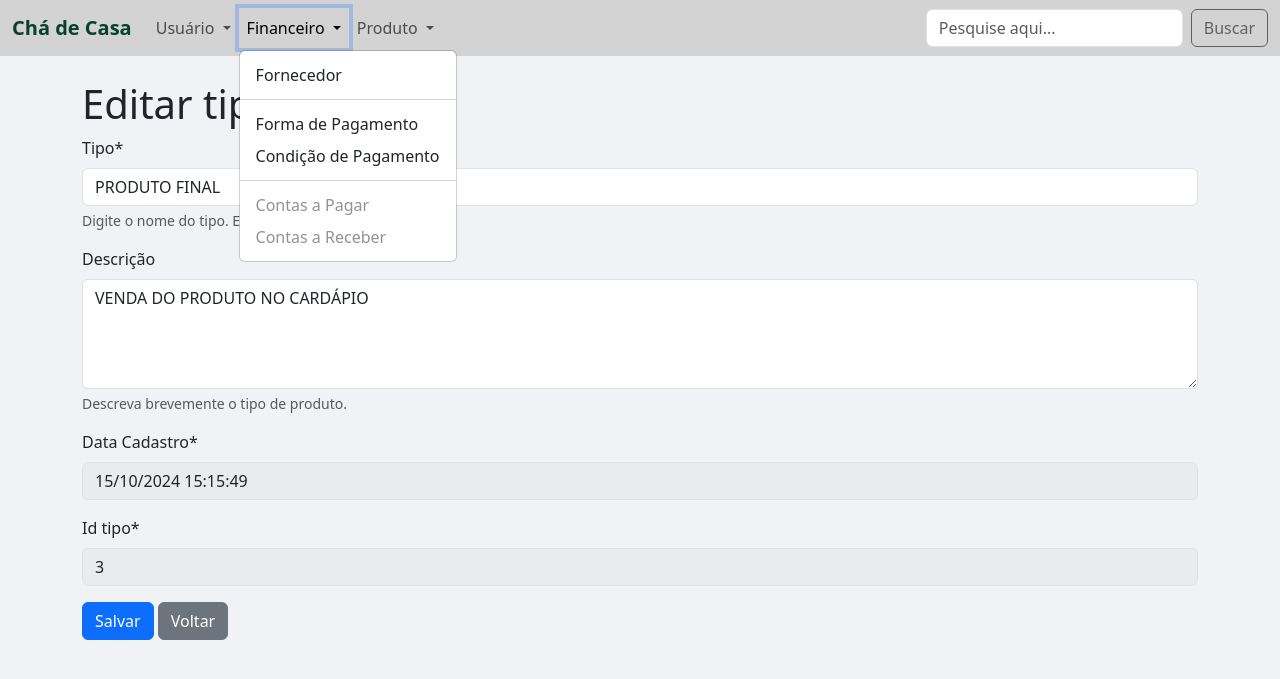
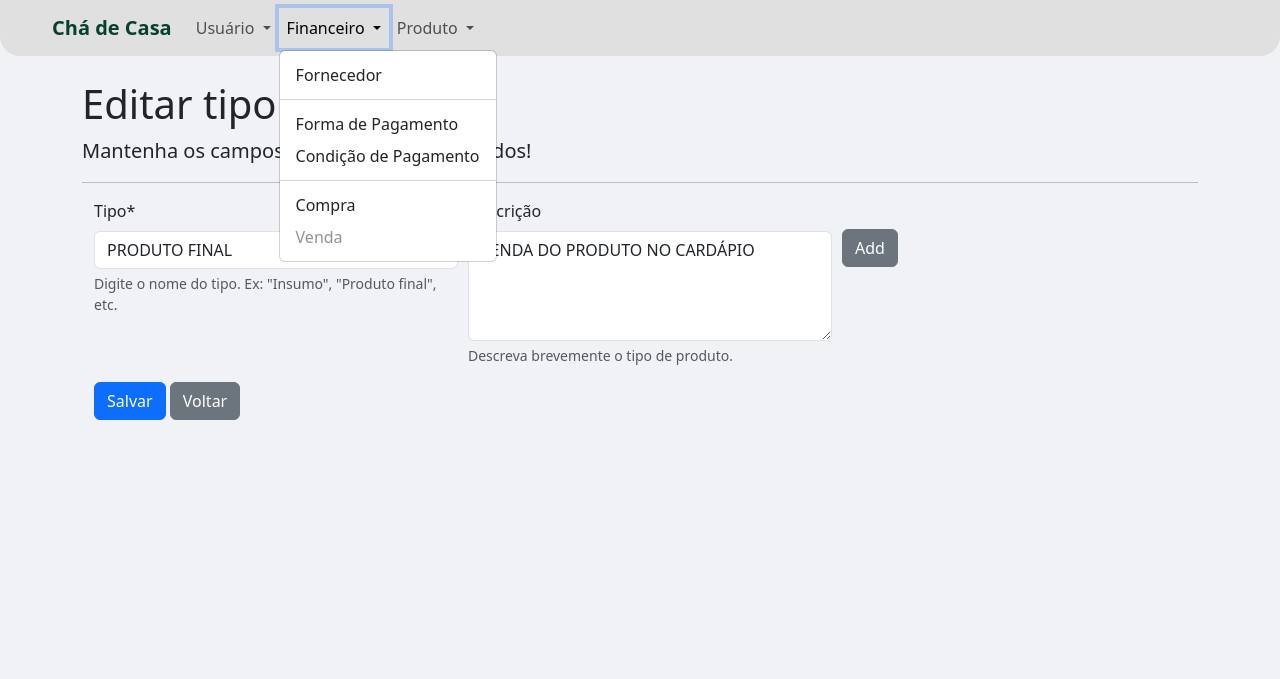
Before and after one commit to AmandaPach/cha-de-casa-tcc, a Django app: page /tipo/update/3 in a window 1280 px wide, after a click on "Financeiro". Shown: the top 679 px of the page. Run offline with Django 5.2, Linux system fonts and the light colour scheme; data comes from the database, SQL or seed files in the repository; both versions use the stored data as it was after the commit; some libraries are stand-ins or nearby versions.

Commit message:
Descrição do que foi alterado

```diff
--- a/AllApps/forms/caixa/tipo_forms.py
+++ b/AllApps/forms/caixa/tipo_forms.py
@@ -1,13 +1,13 @@
 from django import forms
 from crispy_forms.helper import FormHelper
-from crispy_forms.layout import Layout, Field, Row, Column, Submit
+from crispy_forms.layout import Layout, Field, Row, Column, Submit, HTML
 from AllApps.models.caixa.tipo_models import Tipo
 
 class TipoForm(forms.ModelForm):
     class Meta:
         model = Tipo
         fields = [
-            'id_tipo','nome_tipo', 'descricao_tipo', 'data_cadastro'
+           'id_tipo','nome_tipo', 'descricao_tipo', 'data_cadastro'
         ]
         help_texts = {
             'nome_tipo': 'Digite o nome do tipo. Ex: "Insumo", "Produto final", etc.',
@@ -17,43 +17,57 @@ class TipoForm(forms.ModelForm):
             'descricao_tipo': forms.Textarea(attrs={
                 'rows': 4,  # Altura do campo
                 'cols': 40,  # Largura do campo
+                'class': 'form-control',
             }),
-            'id_tipo': forms.TextInput(attrs={'readonly': 'readonly'}),
-            'data_criacao': forms.TextInput(attrs={'readonly': 'readonly'}),
         }
 
     def __init__(self, *args, **kwargs):
         super().__init__(*args, **kwargs)
 
-        # Sempre mostrar o id bloqueado
-        self.fields['id_tipo'] = forms.CharField(
-            widget=forms.TextInput(attrs={'readonly': 'readonly', 'disabled': 'disabled'}),
-        )
+        # Se existir uma instância, habilitar os campos como somente leitura 'id_tipo', data_ultima_alteracao' e data_cadastro'
+        if self.instance and self.instance.pk:
+            self.fields['id_tipo'] = forms.DateTimeField(
+                widget=forms.TextInput(attrs={'readonly': 'readonly', 'disabled': 'disabled', 'class': 'form-control'}),
+                initial=self.instance.id_tipo
+            )
 
-        # Se existir uma instância, inicialize o valor do id_tipo
-        if self.instance and self.instance.pk:
-            self.fields['id_tipo'].initial = self.instance.id_tipo
+            self.fields['data_ultima_alteracao'] = forms.DateTimeField(
+                widget=forms.TextInput(attrs={'readonly': 'readonly', 'disabled': 'disabled', 'class': 'form-control'}),
+                initial=self.instance.data_ultima_alteracao
+            )
 
-        if self.instance and self.instance.pk:
-            self.fields['id_tipo'] = forms.CharField(widget=forms.TextInput(attrs={'readonly': 'readonly', 'disabled': 'disabled'}))
-            self.fields['id_tipo'].initial = self.instance.id_tipo
-
-        # Desabilitar o campo 'data_cadastro'
-        self.fields['data_cadastro'].widget.attrs['readonly'] = True
-        self.fields['data_cadastro'].disabled = True
+            # Adicionar o campo 'data_cadastro' como somente leitura
+            self.fields['data_cadastro'] = forms.DateTimeField(
+                widget=forms.TextInput(attrs={'readonly': 'readonly', 'disabled': 'disabled', 'class': 'form-control'}),
+                initial=self.instance.data_cadastro
+            )
+        else:
+            # Remover 'id_tipo', 'data_ultima_alteracao' e 'data_cadastro' se for um novo registro
+            del self.fields['data_cadastro']
 
         self.helper = FormHelper()
         self.helper.form_method = 'post'
-        self.helper.add_input(Submit('submit', 'Salvar'))
 
         # Definindo a ordem dos campos manualmente
-        self.helper.layout = Layout(
-            Field('id_tipo'),
-            Field('nome_tipo'),
-            Field('descricao_tipo'),
-            Field('data_cadastro'),
-            Submit('submit', 'Salvar')
-        )
+        if self.instance and self.instance.pk:
+            # Se for edição, incluir 'id_tipo', 'data_ultima_alteracao' e data_cadastro'
+            self.helper.layout = Layout(
+                Field('id_tipo', css_class='form-control', placeholder=self.fields['id_tipo'].label),
+                Field('nome_tipo', css_class='form-control', placeholder=self.fields['nome_tipo'].label),
+                Field('nome_tipo', css_class='form-control', placeholder=self.fields['nome_tipo'].label),
+                Field('descricao_tipo', css_class='form-control', placeholder=self.fields['descricao_tipo'].label),
+                Field('data_cadastro', css_class='form-control', placeholder=self.fields['data_cadastro'].label),
+                Field('data_ultima_alteracao', css_class='form-control', placeholder=self.fields['data_ultima_alteracao'].label),
+                Submit('submit', 'Salvar')
+            )
+        else:
+            # Se for novo registro, não exibir 'id_tipo', 'data_ultima_alteracao' e data_cadastro'
+            self.helper.layout = Layout(
+                Field('nome_tipo', css_class='form-control', placeholder=self.fields['nome_tipo'].label),
+                Field('descricao_tipo', css_class='form-control', placeholder=self.fields['descricao_tipo'].label),
+                Submit('submit', 'Salvar')
+            )
+
         # Adicionando o estilo de uppercase enquanto o usuário digita
         self.fields['nome_tipo'].widget.attrs.update({
             'style': 'text-transform: uppercase;',
--- a/AllApps/templates/Tipos/tipo_form.html
+++ b/AllApps/templates/Tipos/tipo_form.html
@@ -14,7 +14,10 @@
 {% block content %}
     {% if tipo.pk %}
         <h1>Editar tipo</h1>
-
+        <p class="lead">
+            Mantenha os campos obrigatórios preenchidos!
+         </p>
+         <hr>
     {% else %}
      <h1>Cadastrar novo tipo</h1>
      <p class="lead">
@@ -24,14 +27,32 @@
 
     {% endif %}
 
-    <form method="post">
-        {% csrf_token %}
-        {{ form | crispy }}
+    <div class="container">
+        <div class="form-row justify-content-center">
+            <div class="col-md-8">
+                <form method="post">
+                    {% csrf_token %}
+                    <div class="form-row" style="display: flex; justify-content: space-between;">
 
+                        <div class="form-group col-md-6 mb-0" style="margin-right: 10px;">
+                            {{ form.nome_tipo|as_crispy_field }}
+                        </div>
+                        <div class="form-group col-md-6 mb-0" style="margin-right: 10px;">
+                            {{ form.descricao_tipo|as_crispy_field }}
+                        </div>
+                        <div class="form-group col-md-6" style="margin-top:30px;">
+                            <a href="{% url 'tipo-list' %}" class="btn btn-secondary">Add</a>
+                        </div>
+                    </div>
 
-        <button type="submit" class="btn btn-primary">Salvar</button>
-        <a href="{% url 'tipo-list' %}" class="btn btn-secondary">Voltar</a>
-    </form>
+                    <div class="form-group">
+                        <button type="submit" class="btn btn-primary">Salvar</button>
+                        <a href="{% url 'tipo-list' %}" class="btn btn-secondary">Voltar</a>
+                    </div>
+                </form>
+            </div>
+        </div>
+    </div>
 
     {% if messages %}
         {% for message in messages %}
--- a/AllApps/templates/Tipos/tipo_list.html
+++ b/AllApps/templates/Tipos/tipo_list.html
@@ -6,12 +6,11 @@
 
 {% block content %}
 <h1>Lista de Tipos</h1>
-
     {% if tipos %}
         <table class="table table-hover">
             <thead>
                 <tr class="table-light">
-                    <th scope="col">Cod</th>
+                    <th scope="col">ID</th>
                     <th scope="col">Tipos</th>
                     <th scope="col">Data de Cadastro</th>
                     <th scope="col">Data de Alteração</th>
@@ -36,5 +35,5 @@
     {% else %}
         <p> Sem dados cadastrados </p>
     {% endif %}
-    <a href="{% url 'tipo-create' %}" class="btn btn-primary">Novo cadastro</a>
+        <a href="{% url 'tipo-create' %}" class="btn btn-primary">Novo cadastro</a>
 {% endblock content %}
--- a/AllApps/templates/base.html
+++ b/AllApps/templates/base.html
@@ -6,35 +6,34 @@
     <meta charset="utf-8">
     <meta name="viewport" content="width=device-width, initial-scale=1">
     <title>Chá de Casa - {% block page_title %}{% endblock page_title %}</title>
-    <link href="https://cdn.jsdelivr.net/npm/bootstrap@5.3.3/dist/css/bootstrap.min.css" rel="stylesheet" integrity="sha384-QWTKZyjpPEjISv5WaRU9OFeRpok6YctnYmDr5pNlyT2bRjXh0JMhjY6hW+ALEwIH" crossorigin="anonymous">
+    <link rel="stylesheet" href="https://cdn.jsdelivr.net/npm/bootstrap@5.3.3/dist/css/bootstrap.min.css" integrity="sha384-QWTKZyjpPEjISv5WaRU9OFeRpok6YctnYmDr5pNlyT2bRjXh0JMhjY6hW+ALEwIH" crossorigin="anonymous">
     <script src="{% static 'js/jquery-3.7.1.min.js' %}"></script>
 </head>
 
 <body style="background-color: #F0F2F5;">
-    <nav class="navbar navbar-expand-lg mb-4 " style="background-color: #D3D3D3;">
+    <nav class="navbar navbar-expand-lg mb-4" style="background-color: #E0E0E0; border-bottom-left-radius: 20px; border-bottom-right-radius: 20px;">
         <div class="container-fluid">
-          <a class="navbar-brand" href="#" style="font-weight: bold; color: #06412D;" >Chá de Casa</a>
+            <a class="navbar-brand" href="#" style="font-weight: bold; color: #06412D; margin-left: 40px;">Chá de Casa</a>
             <button class="navbar-toggler" type="button" data-bs-toggle="collapse" data-bs-target="#navbarSupportedContent" aria-controls="navbarSupportedContent" aria-expanded="false" aria-label="Toggle navigation">
                 <span class="navbar-toggler-icon"></span>
             </button>
             <div class="collapse navbar-collapse" id="navbarSupportedContent">
                 <ul class="navbar-nav me-auto mb-2 mb-lg-0">
                     <li class="nav-item">
-               {% comment %} <a class="nav-link active" aria-current="page" href="#">Home</a> {% endcomment %}
                     </li>
                     <li class="nav-item dropdown">
                         <a class="nav-link dropdown-toggle" href="#" role="button" data-bs-toggle="dropdown" aria-expanded="false">
                             Usuário
                         </a>
                         <ul class="dropdown-menu">
-                  <li><a class="dropdown-item" href="{% url "cliente-list"%}">Cliente</a></li>
+                            <li><a class="dropdown-item" href="{% url "cliente-list" %}">Cliente</a></li>
                             <li><hr class="dropdown-divider"></li>
-                  <li><a class="dropdown-item" href="{% url "funcionario-list"%}">Funcionário</a></li>
-                  <li><a class="dropdown-item" href="{% url "cargo-list"%}">Cargo</a></li>
+                            <li><a class="dropdown-item" href="{% url "funcionario-list" %}">Funcionário</a></li>
+                            <li><a class="dropdown-item" href="{% url "cargo-list" %}">Cargo</a></li>
                             <li><hr class="dropdown-divider"></li>
-                  <li><a class="dropdown-item" href="{% url "pais-list"%}">País</a></li>
-                  <li><a class="dropdown-item" href="{% url "estado-list"%}">Estado</a></li>
-                  <li><a class="dropdown-item" href="{% url "cidade-list"%}">Cidade</a></li>
+                            <li><a class="dropdown-item" href="{% url "pais-list" %}">País</a></li>
+                            <li><a class="dropdown-item" href="{% url "estado-list" %}">Estado</a></li>
+                            <li><a class="dropdown-item" href="{% url "cidade-list" %}">Cidade</a></li>
                         </ul>
                     </li>
                     <li class="nav-item dropdown">
@@ -42,13 +41,13 @@
                             Financeiro
                         </a>
                         <ul class="dropdown-menu">
-                  <li><a class="dropdown-item" href="{% url "fornecedor-list"%}">Fornecedor</a></li>
+                            <li><a class="dropdown-item" href="{% url "fornecedor-list" %}">Fornecedor</a></li>
                             <li><hr class="dropdown-divider"></li>
-                  <li><a class="dropdown-item" href="{% url "formaPagamento-list"%}">Forma de Pagamento</a></li>
-                  <li><a class="dropdown-item" href="{% url "condicaoPagamento-list"%}">Condição de Pagamento</a></li>
+                            <li><a class="dropdown-item" href="{% url "formaPagamento-list" %}">Forma de Pagamento</a></li>
+                            <li><a class="dropdown-item" href="{% url "condicaoPagamento-list" %}">Condição de Pagamento</a></li>
                             <li><hr class="dropdown-divider"></li>
-                  <li><a class="dropdown-item disabled" href='#'>Contas a Pagar</a></li>
-                  <li><a class="dropdown-item disabled" href='#'>Contas a Receber</a></li>
+                            <li><a class="dropdown-item" href="{% url "compra-list" %}">Compra</a></li>
+                            <li><a class="dropdown-item disabled" href="#">Venda</a></li>
                         </ul>
                     </li>
                     <li class="nav-item dropdown">
@@ -56,33 +55,22 @@
                             Produto
                         </a>
                         <ul class="dropdown-menu">
-                  <li><a class="dropdown-item"  href="{% url "produto-list"%}">Produtos</a></li>
+                            <li><a class="dropdown-item" href="{% url "produto-list" %}">Produtos</a></li>
                             <li><hr class="dropdown-divider"></li>
-                  <li><a class="dropdown-item" href="{% url "categoria-list"%}">Categoria</a></li>
-                  <li><a class="dropdown-item" href="{% url "tipo-list"%}">Tipo</a></li>
+                            <li><a class="dropdown-item" href="{% url "categoria-list" %}">Categoria</a></li>
+                            <li><a class="dropdown-item" href="{% url "tipo-list" %}">Tipo</a></li>
                         </ul>
                     </li>
-
                 </ul>
-
-            <form class="d-flex" role="search">
-              <input class="form-control me-2 " type="search" placeholder="Pesquise aqui..." aria-label="Search">
-              <button class="btn disabled" type="submit">Buscar</button>
-            </form>
             </div>
         </div>
     </nav>
-      <main class="container ">
+
+    <main class="container">
         {% block content %}
-          <img src="{% static 'img/cha-verde.png'%}" alt="">
-
         {% endblock content %}
     </main>
+
     <script src="https://cdn.jsdelivr.net/npm/bootstrap@5.3.3/dist/js/bootstrap.bundle.min.js" integrity="sha384-YvpcrYf0tY3lHB60NNkmXc5s9fDVZLESaAA55NDzOxhy9GkcIdslK1eN7N6jIeHz" crossorigin="anonymous"></script>
-
-    {% block scripts %}
-
-    {% endblock scripts %}
-
 </body>
 </html>
--- a/AllApps/urls.py
+++ b/AllApps/urls.py
@@ -12,6 +12,8 @@ from AllApps.views.caixa.condicaoPagamento_view import CondicaoPagamentoListView
 from AllApps.views.caixa.produto_view import ProdutoListView, ProdutoCreateView, ProdutoUpdateView, ProdutoDeleteView
 from AllApps.views.caixa.tipo_view import TipoListView, TipoCreateView, TipoUpdateView, TipoDeleteView
 from AllApps.views.caixa.categoria_view import CategoriaListView, CategoriaCreateView, CategoriaUpdateView, CategoriaDeleteView
+from AllApps.views.caixa.compra_view import ComprasListView, ComprasCreateView, ComprasUpdateView, ComprasDeleteView
+
 
 
 urlpatterns = [
@@ -76,4 +78,9 @@ urlpatterns = [
     path('tipo/create', TipoCreateView.as_view(), name='tipo-create'),
     path('tipo/update/<int:pk>', TipoUpdateView.as_view(), name='tipo-update'),
     path('tipo/delete/<int:pk>', TipoDeleteView.as_view(), name='tipo-delete'),
+
+    path('compra/', ComprasListView.as_view(), name='compra-list'),
+    path('compra/create', ComprasCreateView.as_view(), name='compra-create'),
+    path('compra/update/<int:pk>', ComprasUpdateView.as_view(), name='compra-update'),
+    path('compra/delete/<int:pk>', ComprasDeleteView.as_view(), name='compra-delete'),
 ]
--- a/AllApps/views/caixa/tipo_view.py
+++ b/AllApps/views/caixa/tipo_view.py
@@ -4,6 +4,8 @@ from django.views.generic import ListView, CreateView, UpdateView, DeleteView, V
 from AllApps.models.caixa.tipo_models import Tipo
 from AllApps.forms.caixa.tipo_forms import TipoForm
 from django.db import IntegrityError
+from django.contrib import messages
+
 
 class TipoListView(ListView):
     model = Tipo
```
Also changed, not shown: AllApps/forms/caixa/compra_forms.py (added, +88 -0 lines), AllApps/models/caixa/compra_models.py (added, +35 -0 lines), AllApps/templates/Compras/compra_confirm_delete.html (added, +18 -0 lines), AllApps/templates/Compras/compra_form.html (added, +46 -0 lines), AllApps/templates/Compras/compra_list.html (added, +87 -0 lines), AllApps/views/caixa/compra_view.py (added, +67 -0 lines), AllApps/forms/user/cargo_forms.py (added), AllApps/forms/user/fornecedor_forms.py (added), AllApps/forms/user/funcionario_forms.py (added), db.sqlite3. Lines whose indentation alone changed are shown as unchanged.
